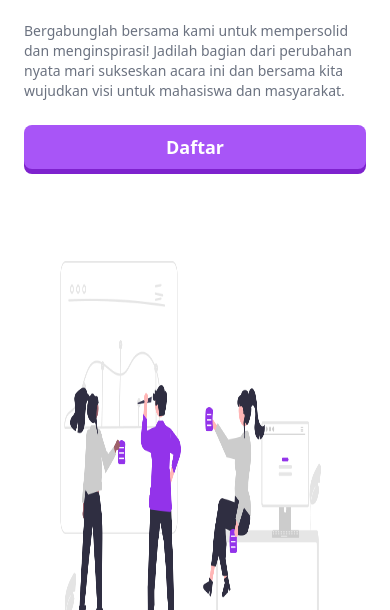
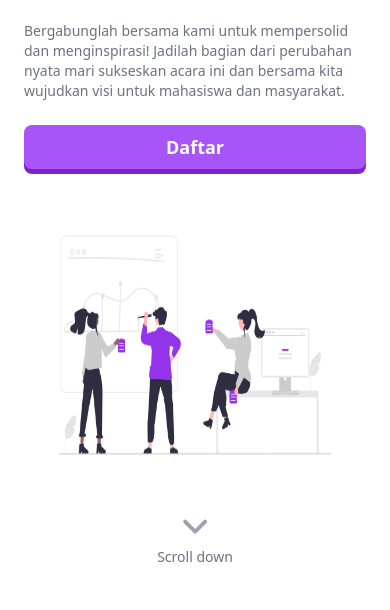
Before and after one commit to mgalihpp/oprec, a plain HTML site: page index.html in a window 390 px wide. Shown: the part 234-844 px from the top of the page. Drawn offline with nearby package versions, Linux system fonts and the light colour scheme.

Commit message:
fix: gambar

```diff
--- a/index.html
+++ b/index.html
@@ -139,8 +139,8 @@
 
                 </div>
                 <div>
-                    <img src="./assets/images/undraw_Team_collaboration_re_ow29.png" class="h-[500px] bg-cover"
-                        alt="agency">
+                    <img src="./assets/images/undraw_Team_collaboration_re_ow29.png"
+                        class="w-96 h-72 sm:w-full sm:h-[500px]" alt="agency">
                 </div>
                 <div class="absolute bottom-0 left-1/2 transform -translate-x-1/2 translate-y-1/2">
                     <a href="#visi" scroll-down class="flex flex-col items-center gap-2 animate-bounce">
```
